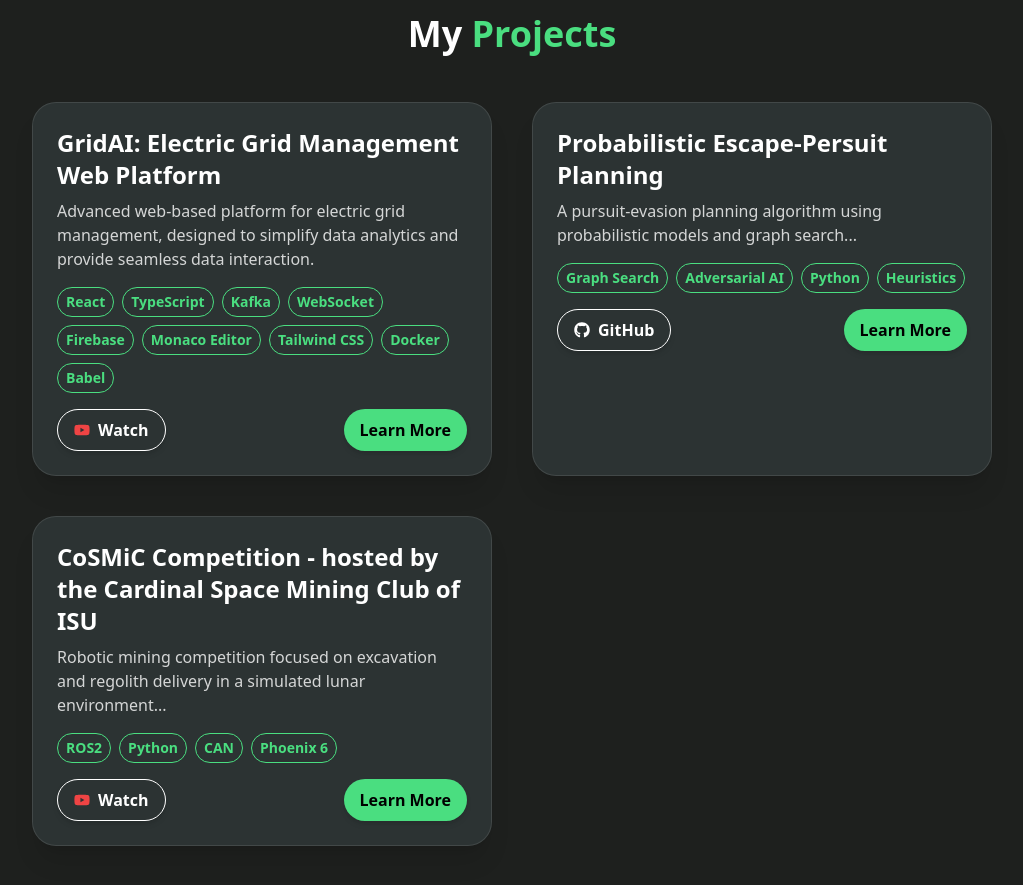
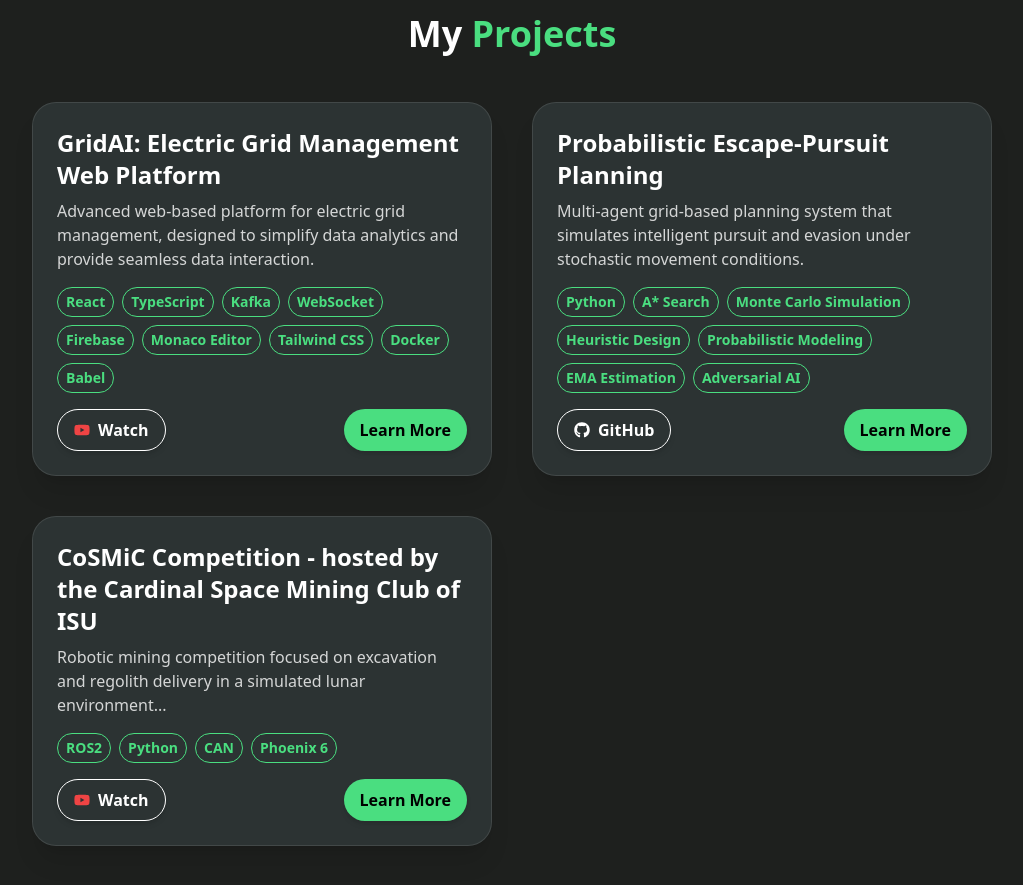
Before and after one commit to jhsotoglz/web-portfolio, a React (Vite) app: page / in a window 1280 px wide. Shown: the part 1220-2105 px from the top of the page, without its empty margins (128-1151 px from the left). Built offline with nearby package versions, Linux system fonts and the light colour scheme.

Commit message:
Adding relevant information about COMS472 projects

```diff
--- a/src/data/projectData.ts
+++ b/src/data/projectData.ts
@@ -67,12 +67,42 @@ export const projects: Project[] = [
     images: [GridAIPoster]
   },
   {
-    title: "Probabilistic Escape-Persuit Planning",
-    description: "A pursuit-evasion planning algorithm using probabilistic models and graph search...",
-    tech: ["Graph Search", "Adversarial AI", "Python", "Heuristics"],
+    title: "Probabilistic Escape-Pursuit Planning",
+    description: "Multi-agent grid-based planning system that simulates intelligent pursuit and evasion under stochastic movement conditions.",
+    tech: [
+      "Python",
+      "A* Search",
+      "Monte Carlo Simulation",
+      "Heuristic Design",
+      "Probabilistic Modeling",
+      "EMA Estimation",
+      "Adversarial AI"
+    ],
     link: "https://github.com/jhsotoglz/ComS4720_Project3/tree/main",
     youtubeLinks: undefined,
-    details: `Explores decision-making under uncertainty...`,
+    details: `Probabilistic Escape-Pursuit Planning was the final project in a 3-part AI path planning series for COM S 4720
+              (Principles of Artificial Intelligence) at Iowa State University. The task simulated a competitive multi-agent environment
+              where three agents had to pursue their targets and evade pursuers on a shared grid with static obstacles and probabilistic
+              movement uncertainty.\n\n
+
+              Each student’s planner agent competed head-to-head. I developed a rotation-aware agent that earned first place, outperforming
+              all others in both pursuit efficiency and evasion, and achieving the highest score in the class playoff.\n\n
+
+              The agent combines A* pathfinding with intelligent adaptation to unpredictable movement, where actions may randomly rotate
+              left, right, or stay on course. I implemented a hybrid estimator using exponential moving averages (EMAs) and a sliding window
+              to track rotation probabilities and inform real-time decisions.\n\n
+
+              The agent dynamically switches between three modes:\n\n
+
+              - Offensive: Pursues the target with pathfinding and noise correction.\n\n
+              - Defensive: Escapes threats while maximizing mobility.\n\n
+              - Normal: Maintains central positioning for flexibility.\n\n
+
+              A heuristic scoring system rewards center control, penalizes corners and dead ends, and evaluates all move variants for
+              safety and effectiveness.\n\n
+
+              Tested across 100+ grid environments, the planner demonstrated strong adaptability and performance under uncertainty.
+              It was built entirely in Python using NumPy and standard libraries, with an emphasis on efficient, self-contained AI logic.`,
     pdfs: [
       { name: "Project 1 Report", url: ComS472_Project1 },
       { name: "Project 2 Report", url: ComS472_Project2 },
```
